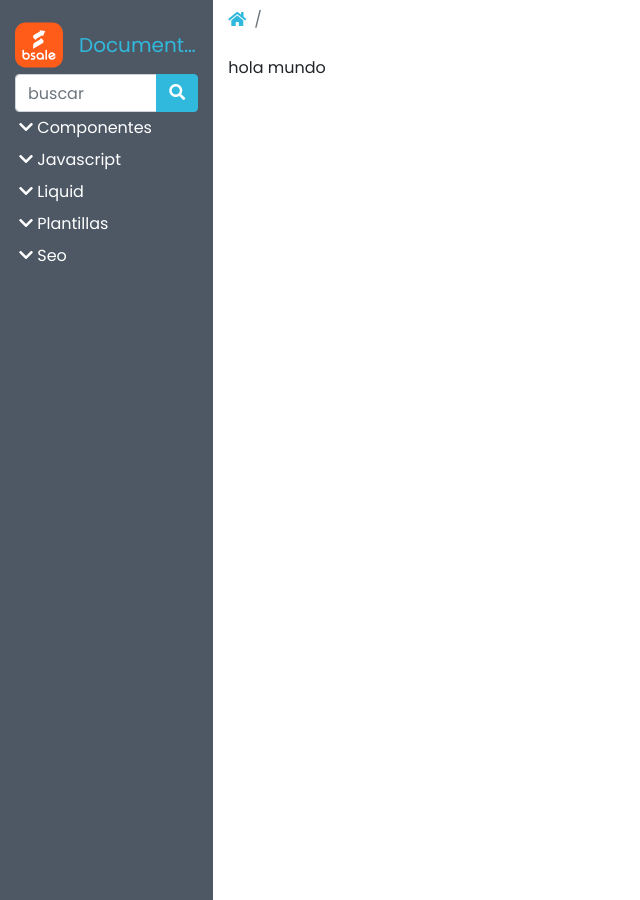
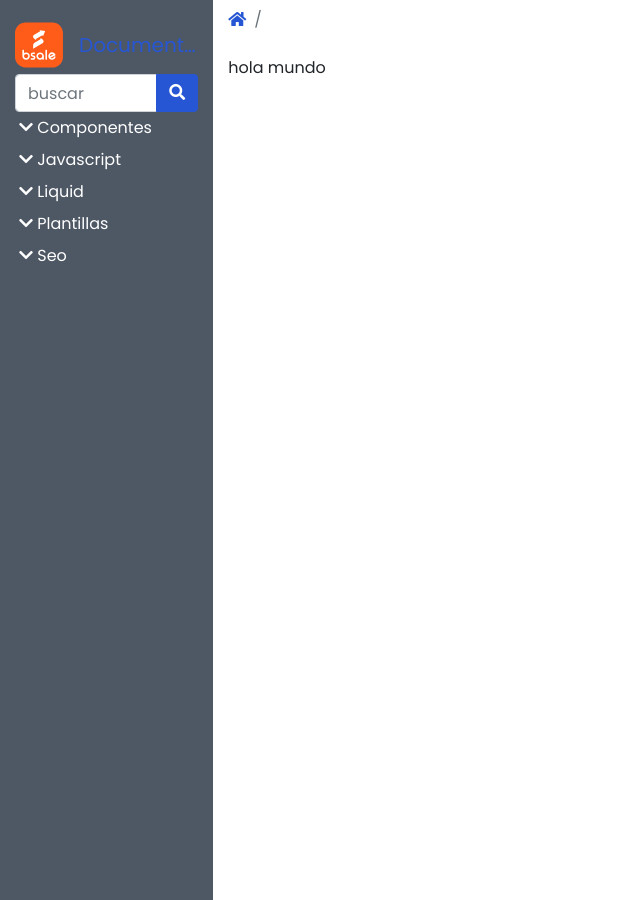
Before and after one commit to Bsale-IO/template-docs, a Jekyll site: the page built from docs/index.md, in a window 1280 px wide and 900 px high. Shown: the whole window, without its empty margins (0-640 px from the left). Built offline with Jekyll 4.4.1, drawn with Linux system fonts in a browser that asks for light colours; our own code applies the rules of GitHub Pages for plain Markdown files.

Commit message:
color update

```diff
--- a/docs/_sass/variables.scss
+++ b/docs/_sass/variables.scss
@@ -6,7 +6,7 @@ $dark-gray: #4e5865;
 $primary: $dark-gray;
 $silver:#6c757d;
 //btn
-$action-primary:#31b9dd;
+$action-primary:#2656D4;
 $action-primary-hover: darken($action-primary,20%);
 //link
 $action-link:#5fc782;
```
